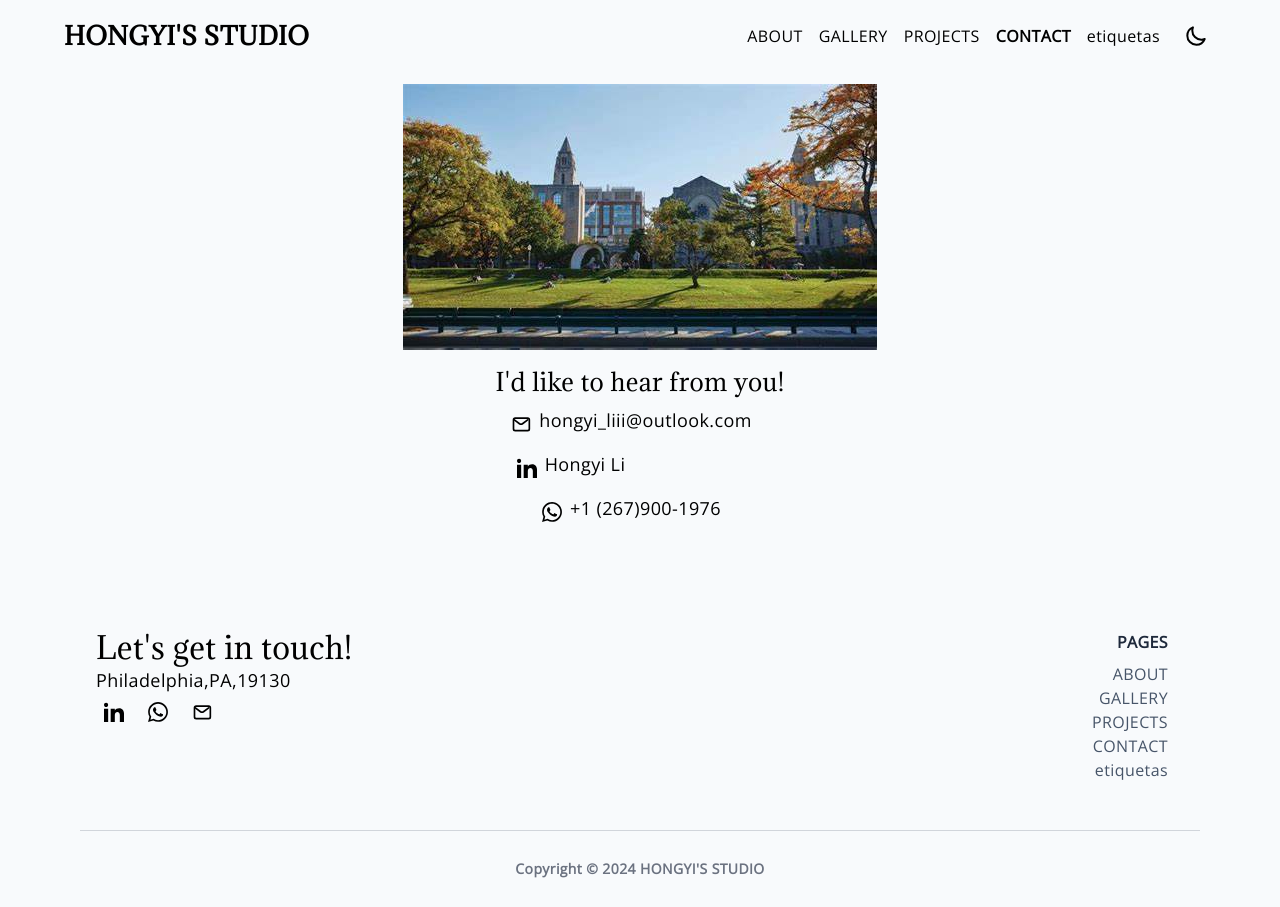
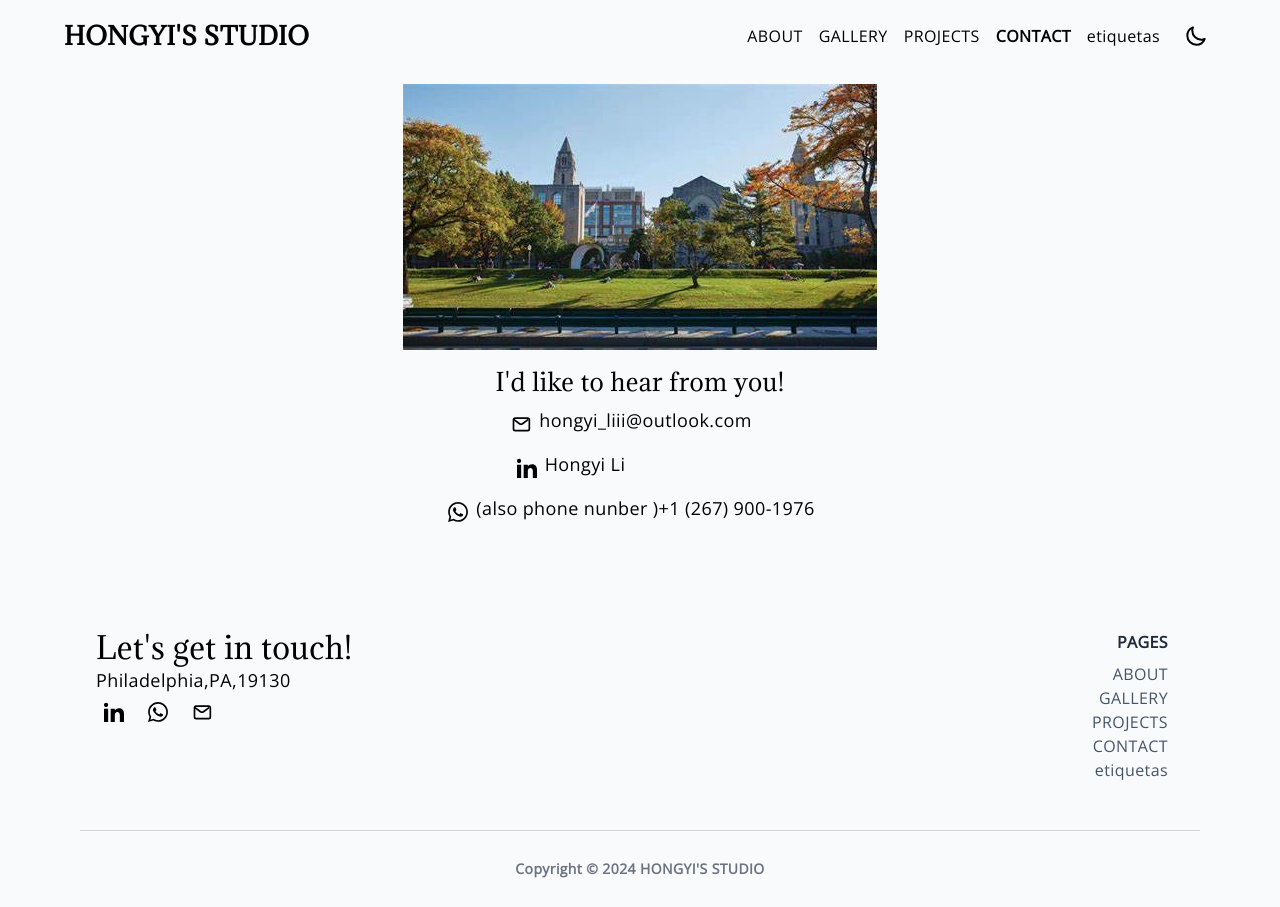
Before and after one commit to hongyili-hl/hongyili-hl.github.io, a Jekyll site: the page built from sample.md, in a window 1280 px wide. Built offline with Jekyll 4.4.1, drawn with Linux system fonts in a browser that asks for light colours.

Commit message:
Update contact.html

```diff
--- a/_layouts/contact.html
+++ b/_layouts/contact.html
@@ -43,6 +43,6 @@
     </svg>
   </a>
   <span class="text-lg dark:text-slate-300 my-3">
-   {{ site.data[site.lang].footer.description | default: "+1 (267)900-1976" }}
+   {{ site.data[site.lang].footer.description | default: " (also phone nunber )+1 (267) 900-1976" }}
   </span>
 </div>
```
